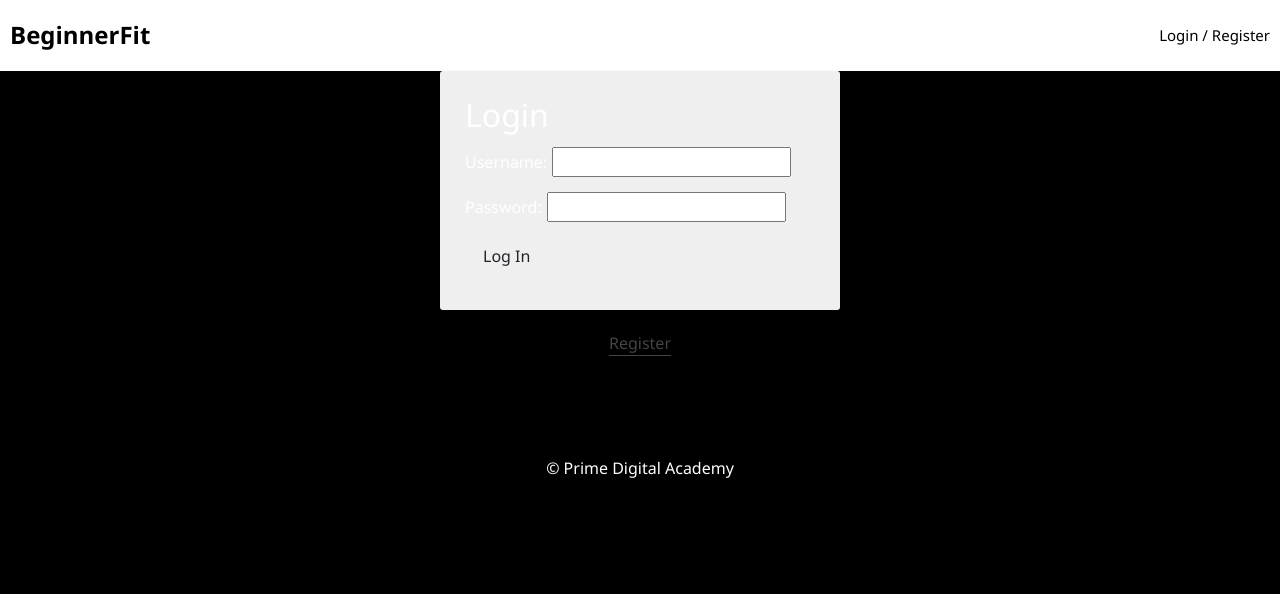
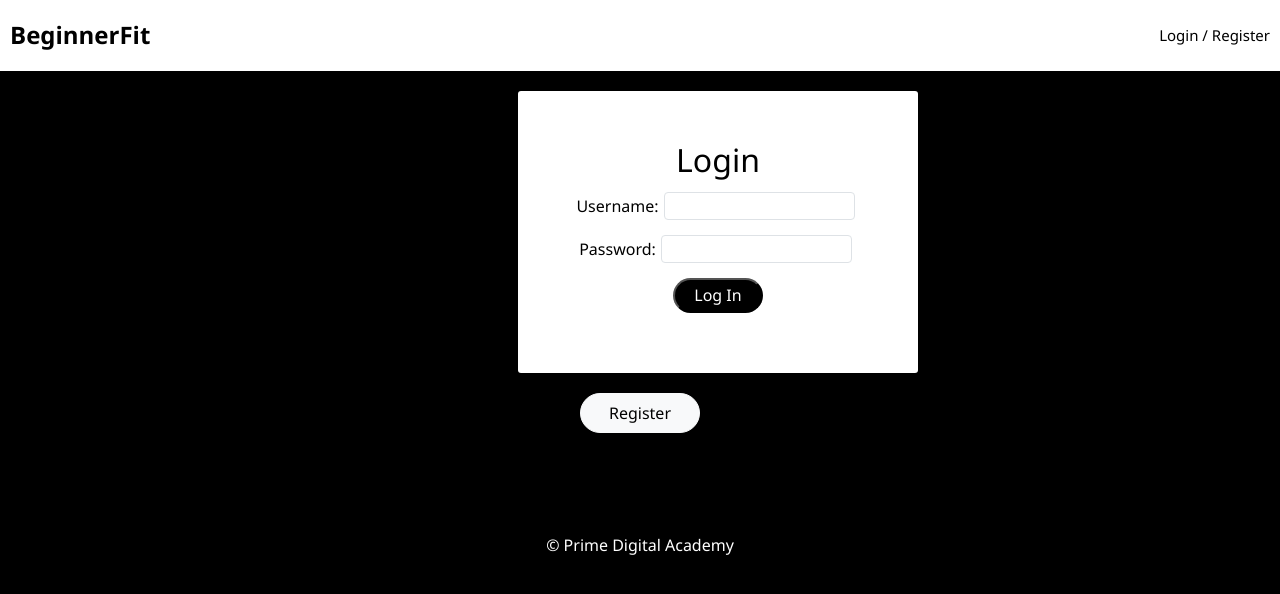
Before and after one commit to mchuinard3/BeginnerFit, a React (Create React App) app: page /#/user in a window 1280 px wide. Shown: the top 594 px of the page. Built offline with nearby package versions, Linux system fonts and the light colour scheme; no server answers.

Commit message:
finish styling login and logout pages

```diff
--- a/src/components/App/App.css
+++ b/src/components/App/App.css
@@ -1,157 +1,3 @@
-/* html,
-body,
-#react-root {
-  height: 100%;
-  background-color: black;
-  color: white;
-}
-
-body {
-  font-family: 'Segoe UI', Tahoma, Geneva, Verdana, sans-serif;
-  margin: 0px;
-  background-color: black;
-  color: white;
-}
-
-img {
-  display: inline-block;
-  max-width: 100%;
-}
-
-.center {
-  text-align: center;
-}
-
-.centerTitle {
-  text-align: center;
-  font-size: 25px;
-}
-
-.alignTable {
-margin-left: -10px;
-text-align: center;
-position: relative;
-}
-
-.align {
-
-  padding: 5px;
-  text-align: center;
-  width: 700px;
-  border: white;
-  height: 10px;
-  background-color: black;
-}
-
-.centerButton {
-  text-align: center;
-  margin-top: -13px;
-  margin-bottom: 3px;
-}
-
-.centerText {
-  text-align: center;
-}
-
-
-.video {
-margin-left: auto;
-margin-right: auto;
-display: flex;
-text-align: center;
-position: relative;
-width: 500px;
-
-
-}
-
-
-
-.container {
-  padding: 20px;
-  background-color: black;
-  color: white;
-}
-
-
-.btn {
-
-  background-color: white;
-  color: black;
-  text-align: center;
-
-
-}
-
-.btn_sizeMin {
-  min-height: 50px;
-  min-width: 100px;
-}
-
-.btn_sizeSm {
-  padding: 10px 15px;
-  font-size: 0.8rem;
-}
-
-.btn_sizeFull {
-  display: block;
-  width: 100%;
-}
-
-.btn:hover {
-  background-color: white;
-  text-decoration: none;
-}
-
-
-.btn_asLink {
-  padding: 0;
-  border-width: 0;
-  border-bottom: 1px solid white;
-  border-radius: 0;
-  background: none;
-  font: inherit;
-  color: white;
-}
-
-.btn_asLink:hover {
-  background-color: transparent;
-  border-color: white;
-  color: white;
-}
-
-
-
-.alert {
-  box-sizing: border-box;
-  padding: 15px 10px;
-  margin: 15px 0;
-  border: 2px solid #e01616;
-  background-color: #efefef;
-  border-radius: 3px;
-  color: #e01616;
-  font-size: 0.8rem;
-}
-
-
-
-.formPanel {
-  box-sizing: border-box;
-  width: 400px;
-  max-width: 100%;
-  padding: 25px;
-  margin: 0 auto 20px;
-  background-color: black;
-  border-radius: 3px;
-  box-shadow: 0 1px 2px rgb(0, 0, 0, 0.4);
-  color: white;
-}
-
-input {
-  margin: 5px;
-  margin-bottom: 10px;
-} */
-
 html,
 body,
 #react-root {
@@ -227,19 +73,13 @@ width: 500px;
   color: white;
 }
 
-
-/* .btn {
-  display: inline-block;
-  padding: 10px 20px;
-  border-color: #014041;
-  border-width: 1px 1px 3px;
-  border-radius: 4px;
-  background-color: #00acb0;
-  color: #f8f8f8;
-  font-size: 1.1rem;
-  outline: 0;
-  cursor: pointer;
-} */
+.button1 {
+  color: white;
+  background-color: black;
+  border-radius: 20px;
+  width: 90px;
+  height: 35px;
+}
 
 .btn_sizeMin {
   min-height: 50px;
@@ -297,33 +137,17 @@ width: 500px;
   box-sizing: border-box;
   width: 400px;
   max-width: 100%;
-  padding: 25px;
-  margin: 0 auto 20px;
-  background-color: #efefef;
+  padding: 50px;
+  margin: 20px;
+  background-color: white;
   border-radius: 3px;
-  box-shadow: 0 1px 2px rgb(0, 0, 0, 0.4);
+  box-shadow: 0 1px 2px black;
+  color: black;
+  text-align: center;
+  margin-left: 518px;
 }
 
 input {
   margin: 5px;
   margin-bottom: 10px;
 }
-
-
-
-/* .video {
-
-  width: 500px; */
-  /* position: relative;
-  background-position: 50%;
-  background-size: cover; */
-  /* margin: 0;
-  padding: 0;
-  border: 0; */
-  /* display: flex; */
-  /* align-items: center;
-  text-align: center; */
-  /* float: right 100px;
-
-
-} */
--- a/src/components/EditWorkout/EditWorkout.jsx
+++ b/src/components/EditWorkout/EditWorkout.jsx
@@ -118,7 +118,7 @@ function EditWorkout({ lift }) {
 
 
             <div className="centerButton"><ButtonGroup aria-label="Basic example"> <Button variant="danger" className="rounded-pill" size="md" style={{ padding: 5, margin: 0 }} onClick={(event) => dispatch({ type: 'DELETE_WORKOUT', payload: lift.id })}>Delete Workout</Button></ButtonGroup>
-            {editMode ? <ButtonGroup aria-label="Basic example"> <Button variant="light" className="rounded-pill" size="md" style={{ padding: 5, margin: 7 }} onClick={handleSave}>Save Edit</Button></ButtonGroup> : <ButtonGroup aria-label="Basic example"> <Button variant="light" className="rounded-pill" size="md" style={{ padding: 5, margin: 7 }} onClick={handleEdit}> Edit Weight Used</Button></ButtonGroup>}
+                {editMode ? <ButtonGroup aria-label="Basic example"> <Button variant="light" className="rounded-pill" size="md" style={{ padding: 5, margin: 7 }} onClick={handleSave}>Save Edits</Button></ButtonGroup> : <ButtonGroup aria-label="Basic example"> <Button variant="light" className="rounded-pill" size="md" style={{ padding: 5, margin: 7 }} onClick={handleEdit}> Edit Weight Used</Button></ButtonGroup>}
             </div>
         </>
 
--- a/src/components/LogOutButton/LogOutButton.jsx
+++ b/src/components/LogOutButton/LogOutButton.jsx
@@ -1,18 +1,19 @@
 import React from 'react';
 import { useDispatch } from 'react-redux';
+import ButtonGroup from 'react-bootstrap/ButtonGroup';
+import { Button, Container, Row, Col } from 'react-bootstrap';
 
 function LogOutButton(props) {
   const dispatch = useDispatch();
   return (
-    <button
-      // This button shows up in multiple locations and is styled differently
-      // because it's styled differently depending on where it is used, the className
-      // is passed to it from it's parents through React props
-      className={props.className}
-      onClick={() => dispatch({ type: 'LOGOUT' })}
-    >
-      Log Out
-    </button>
+
+
+    <ButtonGroup aria-label="Basic example"> <Button
+          variant="danger" className="rounded-pill" size="md" style={{ padding: 5, margin: 5, width: 80, height: 40 }}
+          onClick={() => dispatch({ type: 'LOGOUT' })}
+        >
+          Log Out
+          </Button></ButtonGroup>
   );
 }
 
--- a/src/components/LoginForm/LoginForm.jsx
+++ b/src/components/LoginForm/LoginForm.jsx
@@ -1,6 +1,8 @@
 import React, { useState } from 'react';
 import { useDispatch } from 'react-redux';
-import {useSelector} from 'react-redux';
+import { useSelector } from 'react-redux';
+import ButtonGroup from 'react-bootstrap/ButtonGroup';
+import { Button, Container, Row, Col } from 'react-bootstrap';
 
 function LoginForm() {
   const [username, setUsername] = useState('');
@@ -38,6 +40,8 @@ function LoginForm() {
           <input
             type="text"
             name="username"
+            className="border rounded"
+            size="15"
             required
             value={username}
             onChange={(event) => setUsername(event.target.value)}
@@ -50,6 +54,8 @@ function LoginForm() {
           <input
             type="password"
             name="password"
+            className="border rounded"
+            size="15"
             required
             value={password}
             onChange={(event) => setPassword(event.target.value)}
@@ -57,7 +63,8 @@ function LoginForm() {
         </label>
       </div>
       <div>
-        <input className="btn" type="submit" name="submit" value="Log In" />
+        <input className="button1" type="submit" name="submit" value="Log In" />
+
       </div>
     </form>
   );
--- a/src/components/LoginPage/LoginPage.jsx
+++ b/src/components/LoginPage/LoginPage.jsx
@@ -1,6 +1,8 @@
 import React from 'react';
 import LoginForm from '../LoginForm/LoginForm';
 import { useHistory } from 'react-router-dom';
+import ButtonGroup from 'react-bootstrap/ButtonGroup';
+import { Button, Container, Row, Col } from 'react-bootstrap';
 
 function LoginPage() {
   const history = useHistory();
@@ -10,15 +12,14 @@ function LoginPage() {
       <LoginForm />
 
       <center>
-        <button
-          type="button"
-          className="btn btn_asLink"
+      <ButtonGroup aria-label="Basic example"> <Button
+          variant="light" className="rounded-pill" size="md" style={{ padding: 5, margin: 0, width: 120, height: 40 }}
           onClick={() => {
             history.push('/registration');
           }}
         >
           Register
-        </button>
+          </Button></ButtonGroup>
       </center>
     </div>
   );
--- a/src/components/RegisterForm/RegisterForm.jsx
+++ b/src/components/RegisterForm/RegisterForm.jsx
@@ -31,6 +31,8 @@ function RegisterForm() {
         <label htmlFor="username">
           Username:
           <input
+            className="border rounded"
+            size="15"
             type="text"
             name="username"
             value={username}
@@ -43,6 +45,8 @@ function RegisterForm() {
         <label htmlFor="password">
           Password:
           <input
+            className="border rounded"
+            size="15"
             type="password"
             name="password"
             value={password}
@@ -52,7 +56,7 @@ function RegisterForm() {
         </label>
       </div>
       <div>
-        <input className="btn" type="submit" name="submit" value="Register" />
+        <input className="button1" type="submit" name="submit" value="Register" />
       </div>
     </form>
   );
--- a/src/components/RegisterPage/RegisterPage.jsx
+++ b/src/components/RegisterPage/RegisterPage.jsx
@@ -1,7 +1,8 @@
 import React from 'react';
-
 import { useHistory } from 'react-router-dom';
 import RegisterForm from '../RegisterForm/RegisterForm';
+import ButtonGroup from 'react-bootstrap/ButtonGroup';
+import { Button, Container, Row, Col } from 'react-bootstrap';
 
 function RegisterPage() {
   const history = useHistory();
@@ -11,15 +12,14 @@ function RegisterPage() {
       <RegisterForm />
 
       <center>
-        <button
-          type="button"
-          className="btn btn_asLink"
+      <ButtonGroup aria-label="Basic example"> <Button
+          variant="light" className="rounded-pill" size="md" style={{ padding: 5, margin: 0, width: 120, height: 40 }}
           onClick={() => {
             history.push('/login');
           }}
         >
           Login
-        </button>
+          </Button></ButtonGroup>
       </center>
     </div>
   );
--- a/src/components/SelectFromWorkouts/SelectFromWorkouts.jsx
+++ b/src/components/SelectFromWorkouts/SelectFromWorkouts.jsx
@@ -5,8 +5,9 @@ import { useDispatch } from 'react-redux';
 import { useHistory } from 'react-router-dom';
 import 'bootstrap/dist/css/bootstrap.min.css';
 import 'bootstrap/dist/js/bootstrap.bundle.min.js';
-// import 'bootstrap/dist/js/bootstrap.bundle.min';
-// import 'bootstrap/dist/css/bootstrap.css';
+import ButtonGroup from 'react-bootstrap/ButtonGroup';
+import { Button, Container, Row, Col } from 'react-bootstrap';
+
 
 
 
@@ -30,11 +31,12 @@ function SelectFromWorkouts() {
 
   return (
 
-    <div className="container">
-      {/* <meta name=”viewport” content=”width=device-width, initial-scale=1.0"> */}
-      <h2>Welcome, {user.username}!</h2>
-      <p>Your ID is: {user.id}</p>
-      <h3>Select From Workouts</h3>
+    <div className="center">
+
+      <Col style={{ fontSize: 25, padding: 4 }}>Welcome, {user.username}!</Col>
+      <Col style={{ fontSize: 25, padding: 4 }}>Your ID is: {user.id}</Col>
+      <Col style={{ fontSize: 25, padding: 4 }}>Select From Workouts</Col>
+
       <ul>
         {workout.map((exercise) => {
           return (
```
